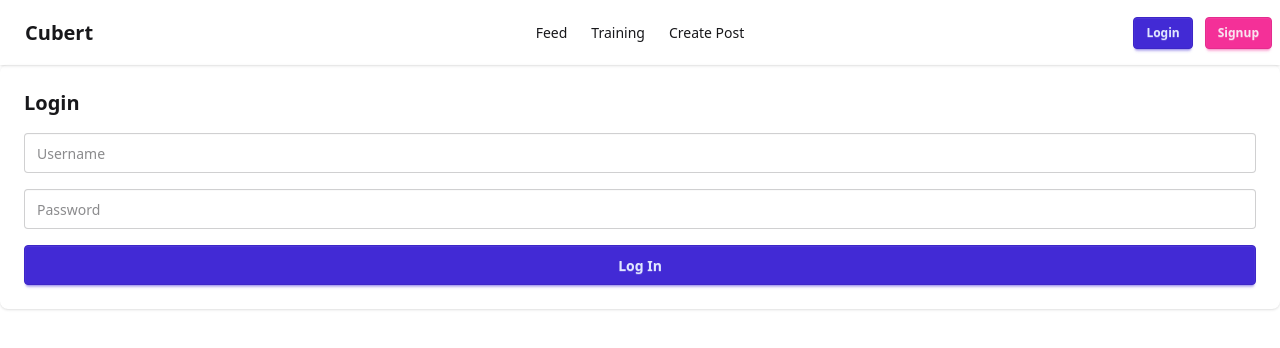
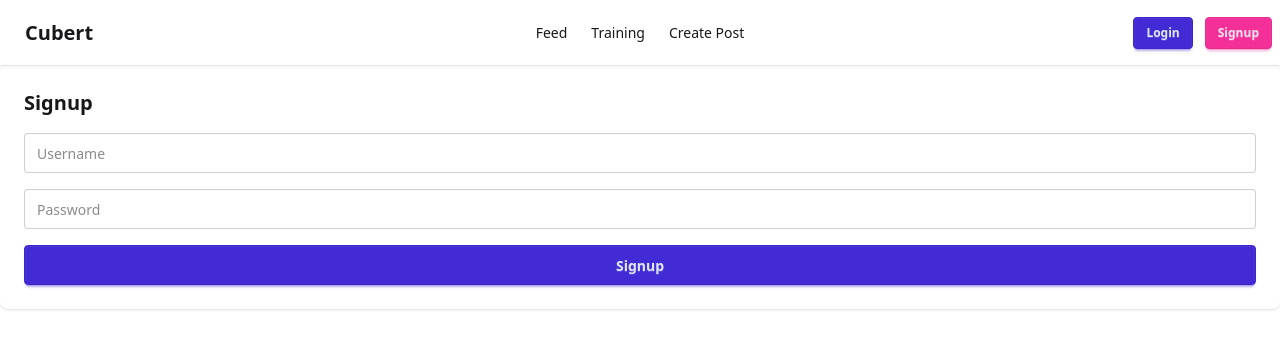
Before and after one commit to vimichael/cubert, a Next.js app: page /signup in a window 1280 px wide. Shown: the top 348 px of the page. Built offline with nearby package versions, Linux system fonts and the light colour scheme; no server answers.

Commit message:
added sign up functionality for new users. ensures no username conflicts

```diff
--- /dev/null
+++ b/app/signup/PageForm.tsx
@@ -0,0 +1,59 @@
+"use client";
+
+import { signIn } from "next-auth/react";
+import { useState } from "react";
+
+interface Props {
+  action: (username: string, password: string) => Promise<string | null>;
+}
+
+export default function PageForm({ action }: Props) {
+  const [error, setError] = useState("");
+
+  async function actionWrapper(formData: FormData) {
+    const username = formData.get("username") as string;
+    const password = formData.get("password") as string;
+
+    const err = await action(username, password);
+
+    if (err) {
+      setError(err);
+      return;
+    }
+    // log user in
+    const res = await signIn("credentials", {
+      redirect: true,
+      username,
+      password,
+      callbackUrl: "/",
+    });
+    if (res?.error) {
+      setError("invalid login");
+    }
+  }
+
+  return (
+    <form action={actionWrapper} className="card w-full p-6 shadow space-y-4">
+      <h2 className="text-xl font-bold">Signup</h2>
+
+      <input
+        name="username"
+        type="text"
+        placeholder="Username"
+        className="input input-bordered w-full"
+      />
+      <input
+        name="password"
+        type="password"
+        placeholder="Password"
+        className="input input-bordered w-full"
+      />
+
+      <button className="btn btn-primary w-full" type="submit">
+        Signup
+      </button>
+
+      {error && <p className="text-red-500">{error}</p>}
+    </form>
+  );
+}
--- a/app/signup/page.tsx
+++ b/app/signup/page.tsx
@@ -1,52 +1,31 @@
-"use client";
-
 import { signIn } from "next-auth/react";
-import { useState } from "react";
+import PageForm from "./PageForm";
+import { db } from "@/lib/db";
+import { hashSync } from "bcrypt";
+import { v4 as uuid } from "uuid";
 
 export default function SignupPage() {
-  const [error, setError] = useState("");
+  async function action(username: string, password: string) {
+    "use server";
 
-  async function handleSubmit(e: React.FormEvent<HTMLFormElement>) {
-    e.preventDefault();
-    const formData = new FormData(e.currentTarget);
-    const username = formData.get("username") as string;
-    const password = formData.get("password") as string;
+    // const username = formData.get("username") as string;
+    // const password = formData.get("password") as string;
 
-    const res = await signIn("credentials", {
-      redirect: false,
-      username,
-      password,
-    });
+    // ensure username is not already used
+    const userExists = db
+      .prepare("select * from users where username=? limit 1")
+      .get(username);
+    if (userExists) {
+      return "Username is already in use.";
+    }
 
-    if (res?.error) {
-      setError("Invalid login");
-    } else {
-      window.location.href = "/"; // or router.push("/")
-    }
+    // create user
+    db.prepare(
+      "insert into users (id, username, hashed_password) values (?, ?, ?)",
+    ).run(uuid(), username, hashSync(password, 10));
+
+    return null;
   }
 
-  return (
-    <form onSubmit={handleSubmit} className="card w-full p-6 shadow space-y-4">
-      <h2 className="text-xl font-bold">Login</h2>
-
-      <input
-        name="username"
-        type="text"
-        placeholder="Username"
-        className="input input-bordered w-full"
-      />
-      <input
-        name="password"
-        type="password"
-        placeholder="Password"
-        className="input input-bordered w-full"
-      />
-
-      <button className="btn btn-primary w-full" type="submit">
-        Log In
-      </button>
-
-      {error && <p className="text-red-500">{error}</p>}
-    </form>
-  );
+  return <PageForm action={action} />;
 }
--- a/components/Navbar.tsx
+++ b/components/Navbar.tsx
@@ -62,7 +62,7 @@ const Navbar = () => {
       <div className="navbar-end h-full">
         {session ? (
           <div className="dropdown">
-            <div tabIndex={0} role="button" className="btn m-1">
+            <div tabIndex={0} role="button" className="btn btn-circle mx-5">
               <div className="avatar">
                 <div className="w-8 rounded-full ring ring-primary ring-offset-base-100 ring-offset-2">
                   <img
@@ -74,7 +74,7 @@ const Navbar = () => {
             </div>
             <ul
               tabIndex={0}
-              className="menu menu-sm dropdown-content bg-base-100 rounded-box z-1 mt-3 w-52 p-2 shadow"
+              className="menu menu-sm dropdown-content bg-base-100 rounded-box z-1 mt-3 w-10 p-2 shadow"
             >
               <li>
                 <a href={`/user/${session.user?.name}`}>Profile</a>
```
